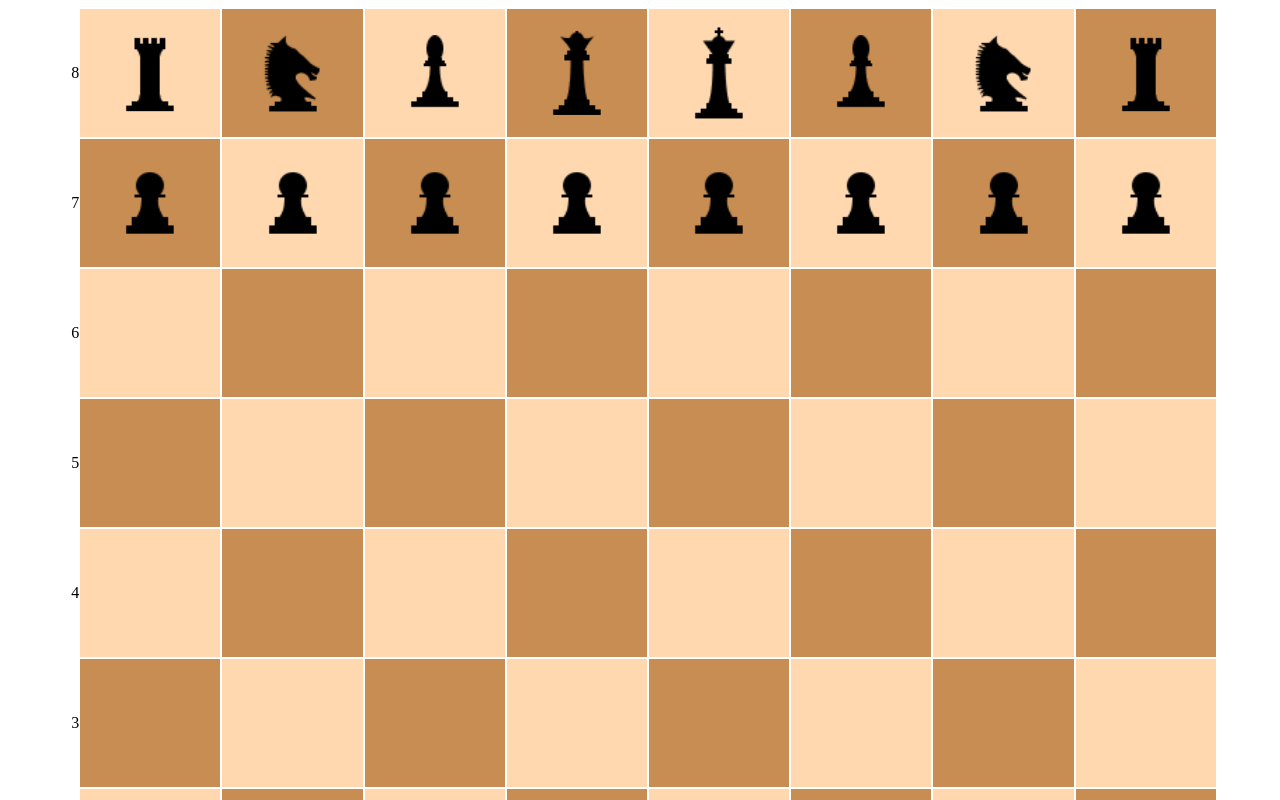
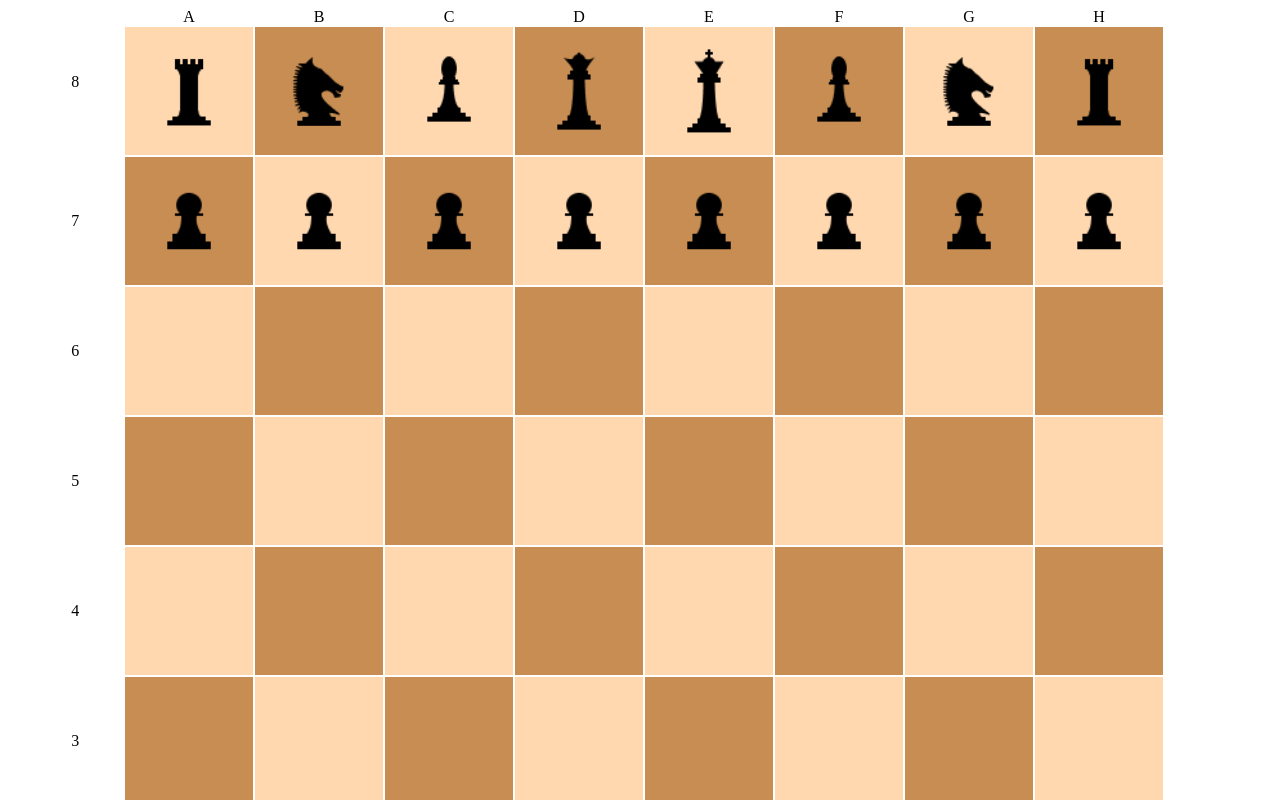
Before and after one commit to jcstange/chess, a React (Create React App) app: page / in a window 1280 px wide. Shown: the top 800 px of the page. Built offline with nearby package versions, Linux system fonts and the light colour scheme.

Commit message:
Add column letters

```diff
--- a/src/Board/board_row.tsx
+++ b/src/Board/board_row.tsx
@@ -30,6 +30,9 @@ export const BoardRow: React.FC<BoardRowProps> = ({
             width:'100%',
             justifyContent: 'center',
             alignItems: 'center'
+        },
+        wrapper: {
+            display: 'block'
         }
     }
 
@@ -74,7 +77,10 @@ export const BoardRow: React.FC<BoardRowProps> = ({
 
         const position = {column: column, row: rowNumber} as BoardPosition
 
+        if (rowNumber === 8) {
             return (
+                <div style={styles.wrapper}>
+                    <div style={{textAlign: 'center'}}>{column}</div>
                     <Square
                         position={position}
                         piece={pieces ? pieces[columnNumber] : null}
@@ -84,6 +90,22 @@ export const BoardRow: React.FC<BoardRowProps> = ({
                         inCheck= {comparePositions(position, check ? check[1] : null)}
                         onSelected={(position: BoardPosition) =>  handleSelected(position)}
                     />
+
+                </div>
+            )
+        }
+        return (
+        <div style={styles.wrapper}>
+            <Square
+                position={position}
+                piece={pieces ? pieces[columnNumber] : null}
+                canMove= {canMoveToSquare(position, canMove)}
+                canKill= {canMoveToSquare(position, canKill)}
+                selected= {comparePositions(position, selected)}
+                inCheck= {comparePositions(position, check ? check[1] : null)}
+                onSelected={(position: BoardPosition) =>  handleSelected(position)}
+            />
+        </div>
         )
     }
 
--- a/src/Board/square.tsx
+++ b/src/Board/square.tsx
@@ -70,7 +70,7 @@ export const Square: React.FC<SquareProps> = ({
 
     const styles = {
         square: {
-            width: '50vw',
+            width: '10vw',
             height: '10vw',
             backgroundColor: selected ? Colors.selected_green : inCheck ? Colors.red : canMove ? Colors.move_blue : canKill ? Colors.red : isBlack() ? Colors.brown : Colors.light_brown,
             borderStyle: 'solid',
```
Lines whose indentation alone changed are shown as unchanged.
